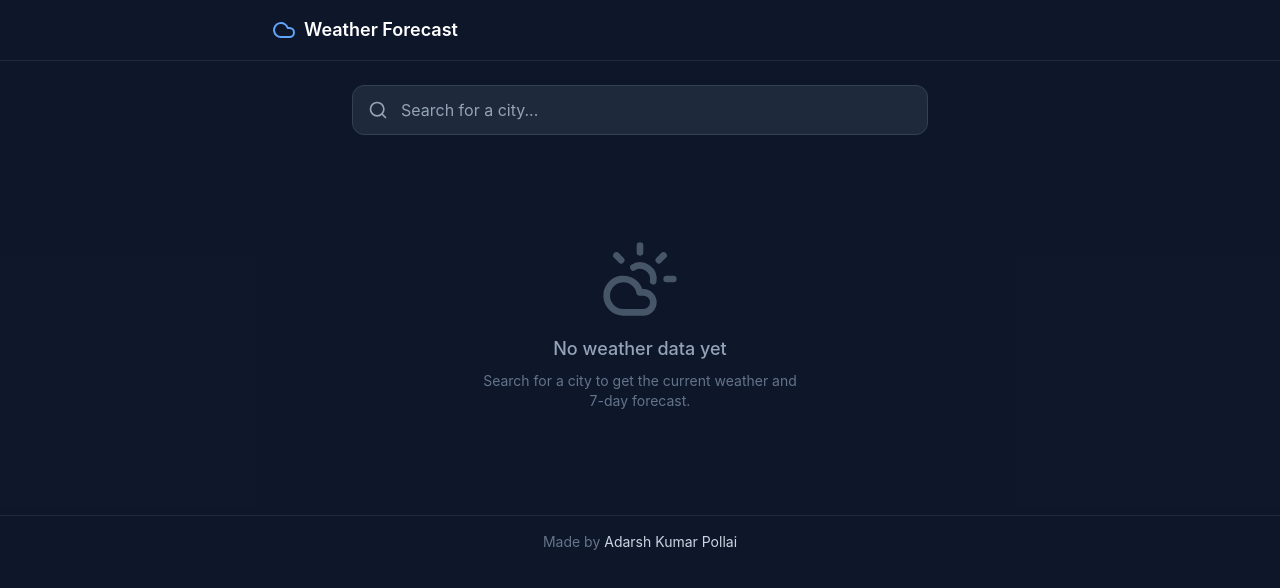
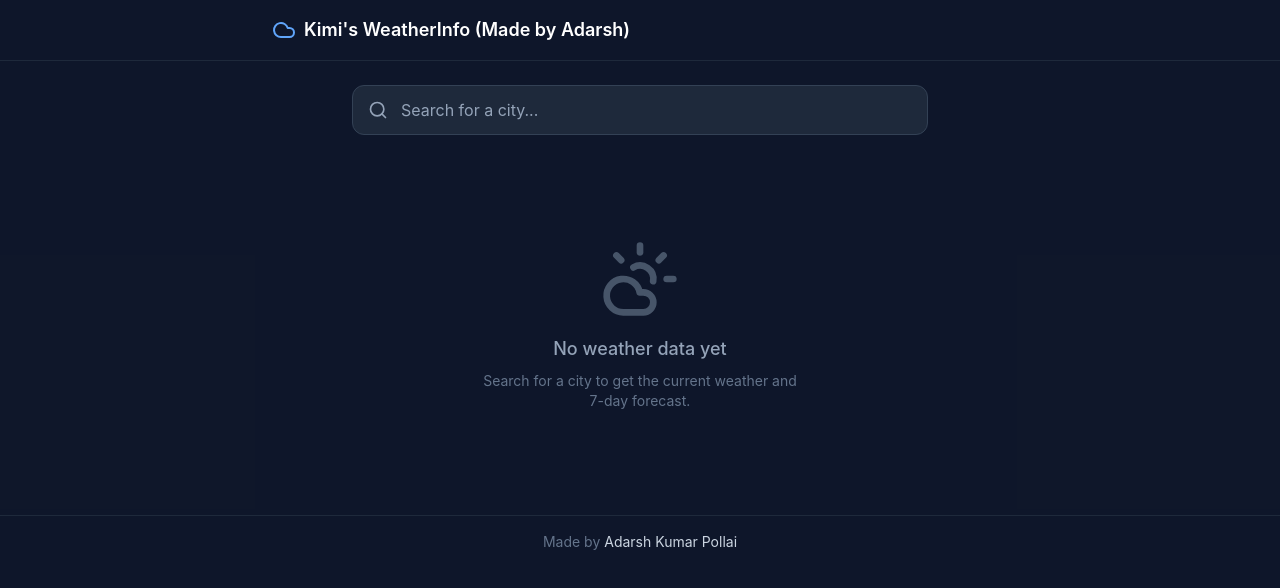
Before and after one commit to dev18adarsh/WeatherCast, a React (Vite) app in the folder frontend/: page / in a window 1280 px wide. Shown: the top 588 px of the page. Built offline with nearby package versions, Linux system fonts and the light colour scheme.

Commit message:
Rename app title to Kimi's WeatherInfo

```diff
--- a/frontend/src/App.tsx
+++ b/frontend/src/App.tsx
@@ -25,7 +25,7 @@ export default function App() {
       <header className="border-b border-slate-800">
         <div className="max-w-3xl mx-auto px-4 py-4 flex items-center gap-2">
           <Cloud className="w-6 h-6 text-blue-400" />
-          <h1 className="text-lg font-semibold">Weather Forecast</h1>
+          <h1 className="text-lg font-semibold">Kimi's WeatherInfo (Made by Adarsh)</h1>
         </div>
       </header>
 
```
